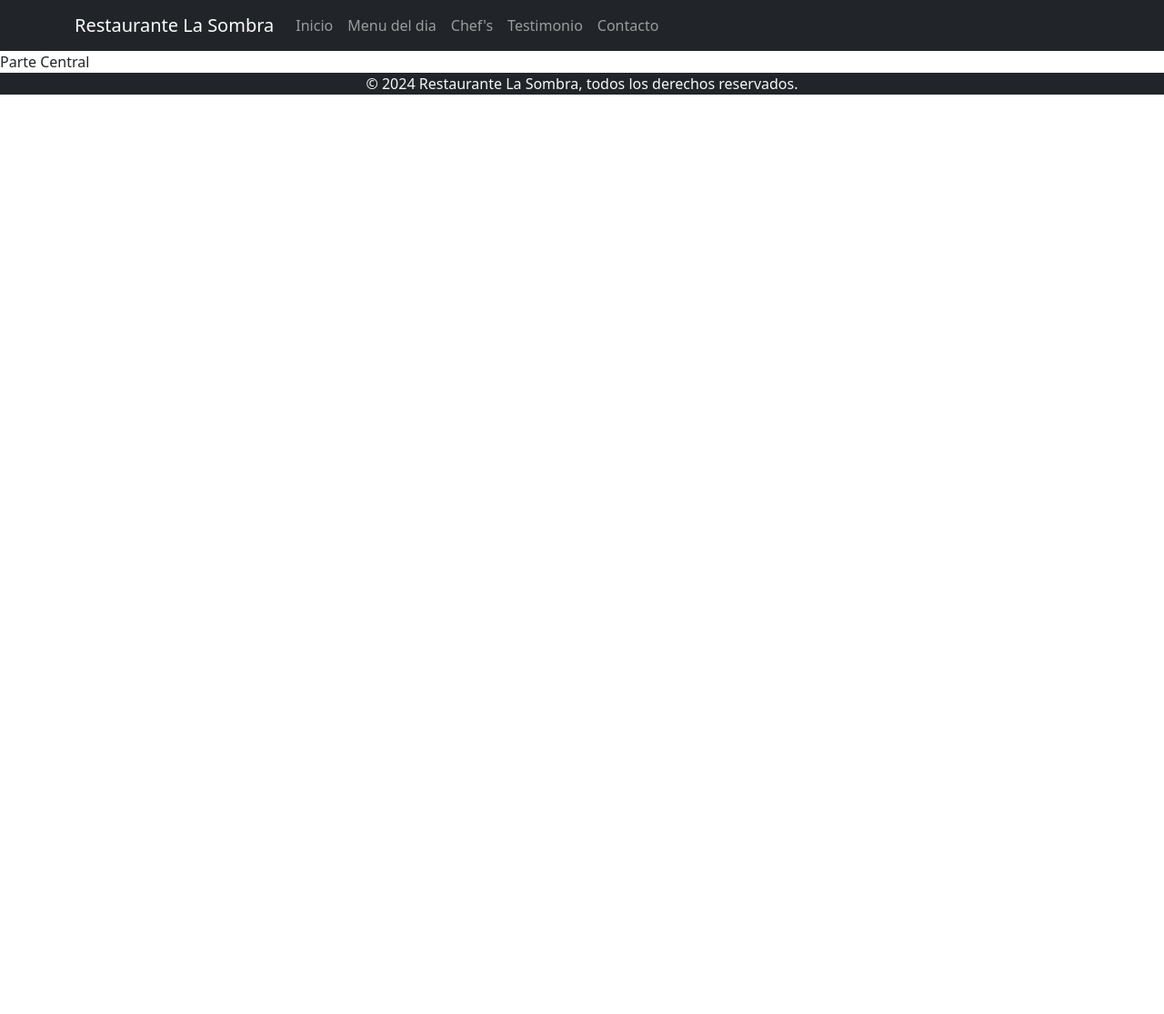
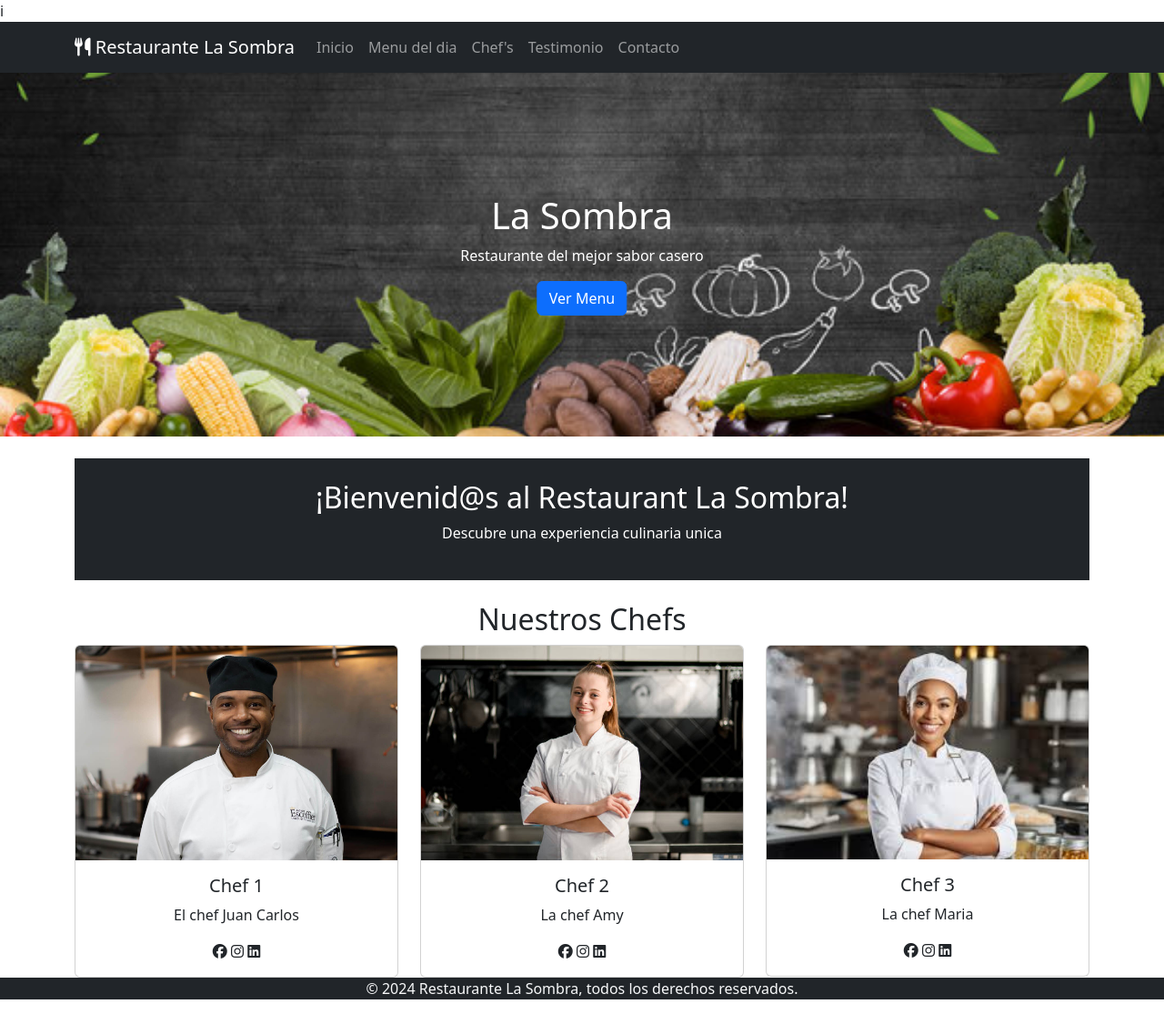
Before and after one commit to Swus1978/Restaurante, a PHP site: page / in a window 1280 px wide. Shown: the whole page at 91% size. Before the commit the page ends 104 px from the top, so only its background shows below. Run offline with PHP 8.4, Linux system fonts and the light colour scheme.

Commit message:
adding banner and pictures to the restaurant with PHP coding

```diff
--- a/index.php
+++ b/index.php
@@ -1,4 +1,4 @@
-<!doctype html>
+i<!doctype html>
 <html lang="en">
     <head>
         <title>Title</title>
@@ -16,18 +16,16 @@
             integrity="sha384-T3c6CoIi6uLrA9TneNEoa7RxnatzjcDSCmG1MXxSR1GAsXEV/Dwwykc2MPK8M2HN"
             crossorigin="anonymous"
         />
-
+        <link rel="stylesheet" href="https://cdnjs.cloudflare.com/ajax/libs/font-awesome/6.5.1/css/all.min.css" integrity="sha512-DTOQO9RWCH3ppGqcWaEA1BIZOC6xxalwEsw9c2QQeAIftl+Vegovlnee1c9QX4TctnWMn13TZye+giMm8e2LwA==" crossorigin="anonymous" referrerpolicy="no-referrer" />
     </head>
-
     <body>
         <nav class="navbar navbar-expand-lg navbar-dark bg-dark">
         <div class="container">
-        <a class="navbar-brand" href="#">Restaurante La Sombra</a>
+        <a class="navbar-brand" href="#"><i class="fas fa-utensils"></i> Restaurante La Sombra</a>
         <button class="navbar-toggler" type="button" data-bs-toggle="collapse" data-bs-target="#navbarNav"
     aria-controls="navbarNav" aria-expanded="false" aria-label="Toggle navigation">
         <span class="navbar-toggler-icon"></span>
         </button>
-
         <div class="collapse navbar-collapse" id="navbarNav">
             <ul class="navbar-nav">
                     <li class="nav-item">
@@ -48,30 +46,75 @@
             </ul>
         </div>
         </div>
+        </nav>
+        <section id="banner" class="container-fluid p-0">
+            <div class="banner-img" style="position:relative; background:url('images/pngtree-summer-atmosphere-restaurant-supermarket-vegetable-psd-layered-promotion-background-image_159939.jpg') center/cover no-repeat; height:400px;">
+                <div class="banner-text" style="position:absolute; top:50%; left:50%; transform: translate(-50%, -50%); text-align:center; color: #fff;">
+                    <h1>La Sombra</h1>
+                    <p>Restaurante del mejor sabor casero</p>
+                    <a href="#menu" class="btn btn-primary">Ver Menu</a>
+                </div>
+            </div>
+        </section>
+        <section id="id" class="container mt-4 text-center">
+        <div class="jumbotron bg-dark text-white">
+            <br/>
+                <h2>¡Bienvenid@s al Restaurant La Sombra!</h2>
+                <p>Descubre una experiencia culinaria unica</p>
+            <br/>
+        </div>
+</section>
+<section id="chefs" class="container mt-4 text-center">
+    <h2>Nuestros Chefs</h2>
+    <div class="row">
+        <div class="col-md-4">
+            <div class="card">
+                <img src="images/Chef-in-uniform-posing-for-a-photo-in-a-kitchen-1400.jpg" class="card-img-top" alt="Chef 1" />
+                <div class="card-body">
+                    <h5 class="card-title">Chef 1</h5>
+                    <p class="card-text">El chef Juan Carlos</p>
+                    <div class="social-icons mt-3">
+                        <a href="#" class="text-dark mt-2"><i class="fab fa-facebook"></i></a>
+                        <a href="#" class="text-dark mt-2"><i class="fab fa-instagram"></i></a>
+                        <a href="#" class="text-dark mt-2"><i class="fab fa-linkedin"></i></a>
+                    </div>
+                </div>
+            </div>
+        </div>
+        <div class="col-md-4">
+            <div class="card">
+                <img src="images/colaboradores/gringachef.jpg" class="card-img-top" alt="Chef 2" />
+                <div class="card-body">
+                    <h5 class="card-title">Chef 2</h5>
+                    <p class="card-text">La chef Amy</p>
+                    <div class="social-icons mt-3">
+                        <a href="#" class="text-dark mt-2"><i class="fab fa-facebook"></i></a>
+                        <a href="#" class="text-dark mt-2"><i class="fab fa-instagram"></i></a>
+                        <a href="#" class="text-dark mt-2"><i class="fab fa-linkedin"></i></a>
+                    </div>
+                </div>
+            </div>
+        </div>
+        <div class="col-md-4">
+            <div class="card">
+                <img src="images/colaboradores/mujerblackchef.jpeg" class="card-img-top" alt="Chef 3" />
+                <div class="card-body">
+                    <h5 class="card-title">Chef 3</h5>
+                    <p class="card-text">La chef Maria</p>
+                    <div class="social-icons mt-3">
+                        <a href="#" class="text-dark mt-2"><i class="fab fa-facebook"></i></a>
+                        <a href="#" class="text-dark mt-2"><i class="fab fa-instagram"></i></a>
+                        <a href="#" class="text-dark mt-2"><i class="fab fa-linkedin"></i></a>
+                    </div>
+                </div>
+            </div>
+        </div>
 
-        </nav>
-
-        <header>
-            <!-- place navbar here -->
-        </header>
-        <main>
-
-            Parte Central
-
-
-        </main>
-
-
-
-
-
-        <footer class="bg-dark text-light text-center">
-            <p>&copy; 2024 Restaurante La Sombra, todos los derechos reservados.</p>
-        </footer>
-
-
-
-
+    </div>
+</section>
+    <footer class="bg-dark text-light text-center">
+        <p>&copy; 2024 Restaurante La Sombra, todos los derechos reservados.</p>
+    </footer>
         <!-- Bootstrap JavaScript Libraries -->
         <script
             src="https://cdn.jsdelivr.net/npm/@popperjs/core@2.11.8/dist/umd/popper.min.js"
```
Also changed, not shown: images/Chef-in-uniform-posing-for-a-photo-in-a-kitchen-1400.jpg (added), images/banner.jpeg (added), images/colaboradores/blackchef.avif (added), images/colaboradores/gringachef.jpg (added), images/colaboradores/mujerblackchef.jpeg (added), images/pngtree-summer-atmosphere-restaurant-supermarket-vegetable-psd-layered-promotion-background-image_159939.jpg (added).
